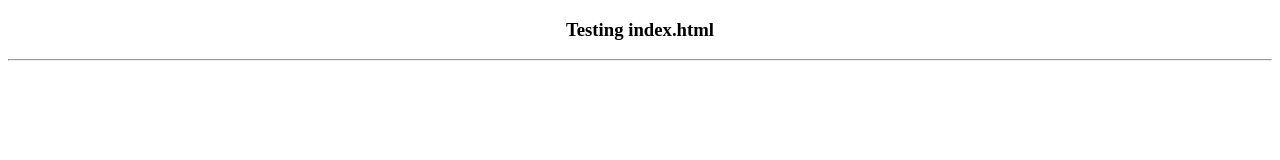
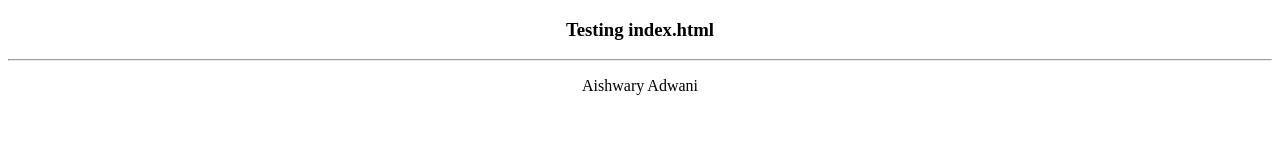
Before and after one commit to aishwary99/Web, a plain HTML site: page index.html in a window 1280 px wide. Drawn offline with Linux system fonts and the light colour scheme.

Commit message:
Initial commit

```diff
--- a/index.html
+++ b/index.html
@@ -7,5 +7,8 @@
 <h3>Testing index.html</h3>
 </center>
 <hr>
+<div>
+<center><p>Aishwary Adwani</p></center>
+</div>
 </body>
 </html>
```
